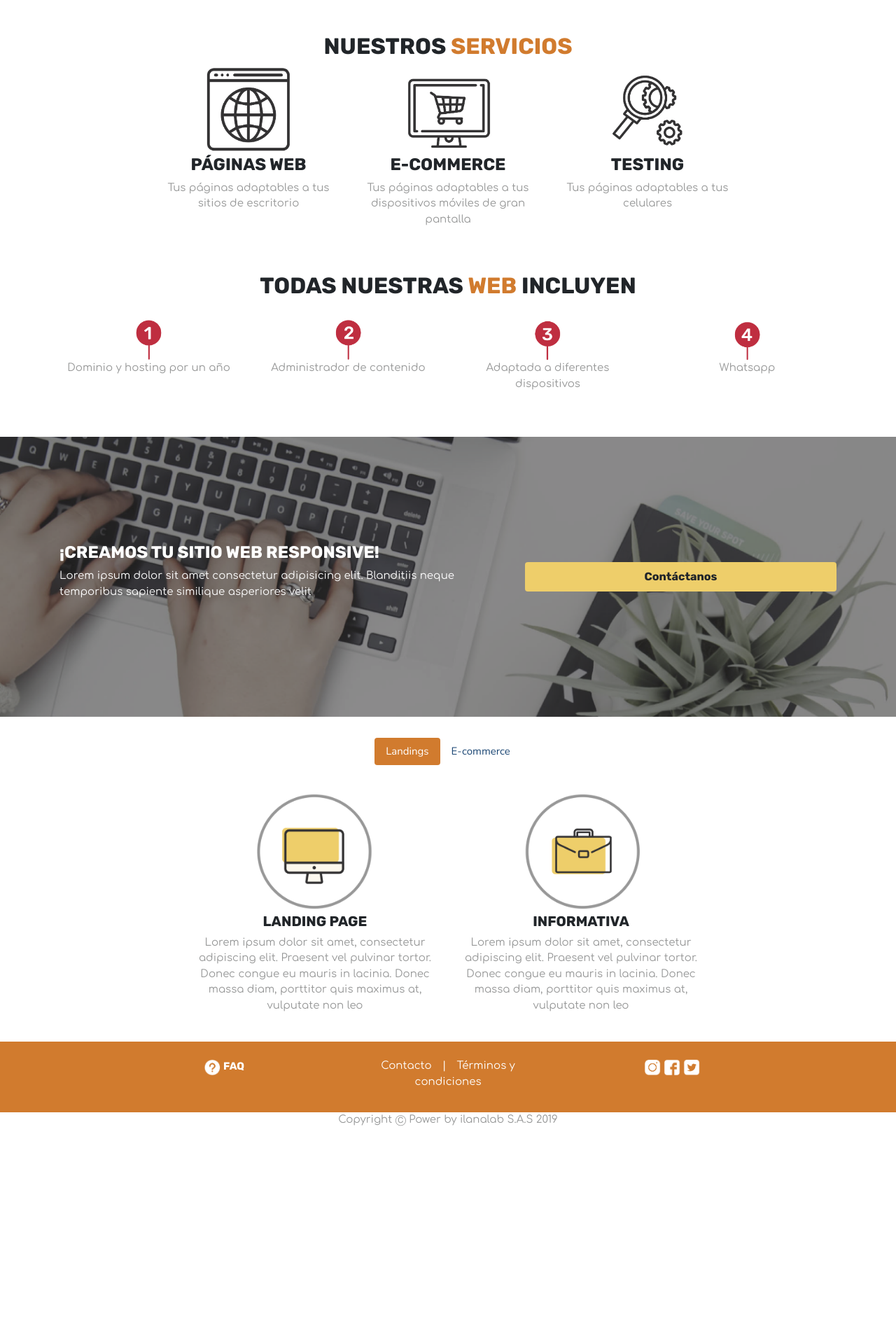
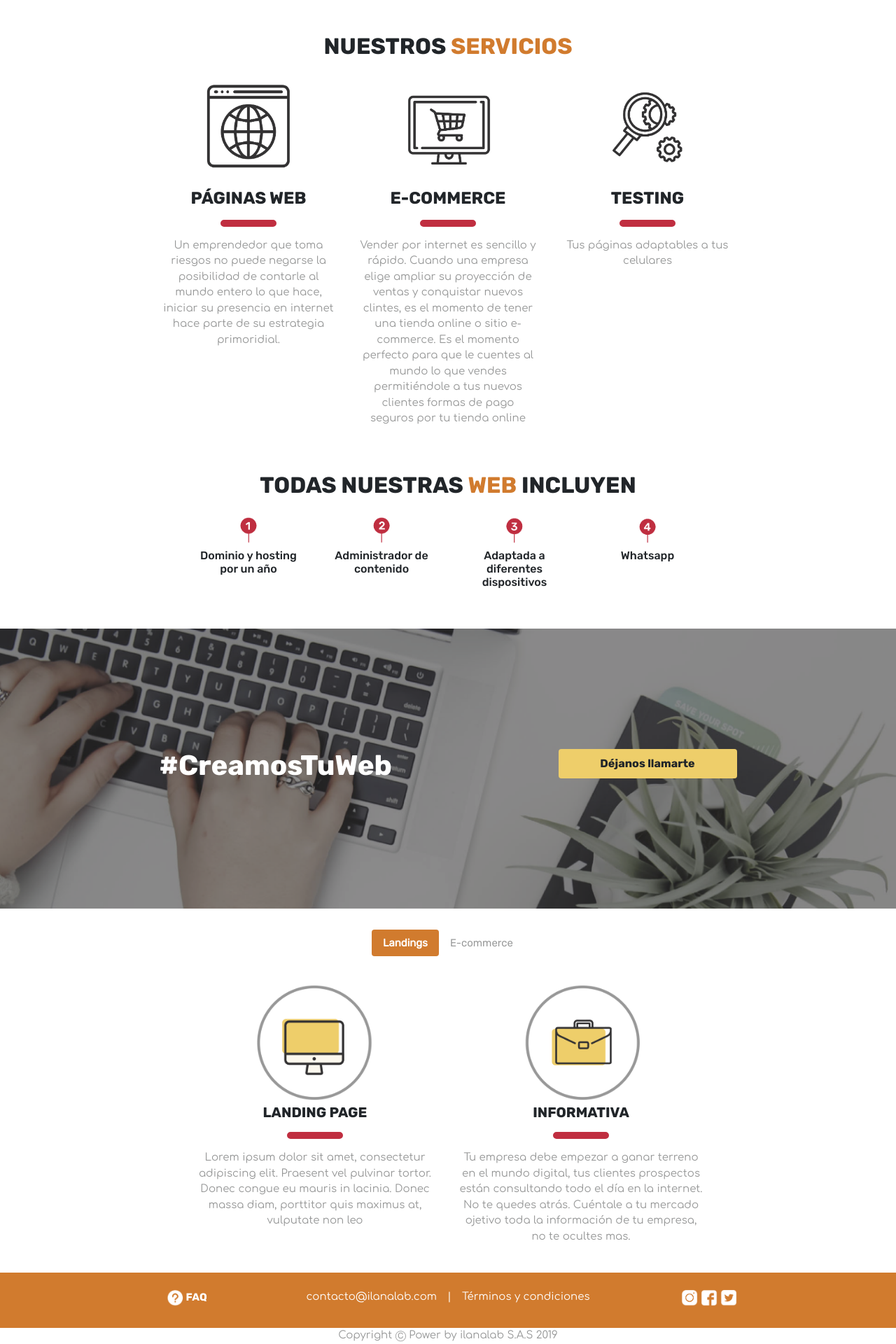
Before and after one commit to dmontoya1/ilanalab-web, a Django app: page / in a window 1280 px wide. Shown: the part 721-2641 px from the top of the page at 70% size. Before the commit the page ends 2330 px from the top, so only its background shows below. Run offline with Django 3.2, Linux system fonts and the light colour scheme; some libraries are stand-ins or nearby versions.

Commit message:
Cristina's suggestions

```diff
--- a/landing/settings.py
+++ b/landing/settings.py
@@ -123,7 +123,7 @@ USE_TZ = True
 STATIC_URL = '/static/'
 
 EMAIL_HOST = 'smtp.sendgrid.net'
-EMAIL_USER = 'Clinket <no-reply@clinket.com>'
+EMAIL_USER = 'ilanalab S.A.S <no-reply@ilanalab.com>'
 EMAIL_HOST_USER = 'apptitud'
 EMAIL_HOST_PASSWORD = 'jkdsjk4534.sd!"'
 EMAIL_PORT = 587
--- a/landing_page/static/css/main.css
+++ b/landing_page/static/css/main.css
@@ -172,11 +172,12 @@ body {
 /* estilos personalizados bootsrap */
 
      a{
-        color: #1d4875;
+        color: #969797;
     }
 
     .nav-pills .nav-link.active{
         background-color: #d17b2e;
+        font-weight: bold;
     }
 
 /* cards section */
--- a/landing_page/templates/landing_page/index.html
+++ b/landing_page/templates/landing_page/index.html
@@ -33,8 +33,22 @@
     font-family: 'Rubik';
     src: URL('{% static 'fonts/Rubik/Rubik-Bold.ttf' %}') format('truetype');
   }
+  @font-face {
+    font-family: 'RubikText';
+    src: URL('{% static 'fonts/Rubik/Rubik-Medium.ttf' %}') format('truetype');
+  }
+  @font-face {
+    font-family: 'RubikTextRegular';
+    src: URL('{% static 'fonts/Rubik/Rubik-Regular.ttf' %}') format('truetype');
+  }
   .titles{
     font-family: 'Rubik';
+  }
+  .itemsRubik{
+    font-family: 'RubikText';
+  }
+  .itemsRubikRegular{
+    font-family: 'RubikTextRegular';
   }
   .IlanaOrange{
     background-color: #d17b2e;
@@ -51,6 +65,11 @@
   p{
     color: #969797;
     font-family: 'Comfortaa';
+  }
+  hr.new5 {
+    border: 5px solid #C02E40;
+    border-radius: 5px;
+    max-width: 70px;
   }
   </style>
 </head>
@@ -83,7 +102,7 @@
       <div class="container">
         <div class="row justify-content-md-cent">
             <div class="col-8">
-                <a class="navbar-brand logo--container" href="#">
+                <a class="navbar-brand logo--container" style="margin-left: 180px;" href="#">
                   <img src="{% static 'img/Recursos-00.png' %}" alt="Logo empresa">
                 </a>
             </div>
@@ -95,8 +114,7 @@
       <div class="container">
         <div class="row justify-content-md-center">
           <div class="col-8">
-            <h2 class="text-white titles">NOS APASIONA<br> COMPARTIR LO QUE<br> DISFRUTAMOS HACER!</h2>
-            <h4 class="">#CreamosTuWeb</h4>
+            <h1 class="text-white titles">NOS APASIONA<br> COMPARTIR LO QUE<br> DISFRUTAMOS HACER!</h2>
           </div>
         </div>
       </div>
@@ -110,20 +128,23 @@
               <h2 class="text-center titles">NUESTROS <span class="IlanaTextOrange">SERVICIOS</span></h2>
           </div>
         </div>
-        <div class="row justify-content-center">
+        <div class="row justify-content-center mt-4">
           <div class="col-lg-3 col-sm-12 text-center">
-              <img class="w-50 mx-auto" src="{% static 'img/Recursos-03.png' %}" />
+              <img class="w-50 mx-auto pb-4" src="{% static 'img/Recursos-03.png' %}" />
               <h4 class="titles">PÁGINAS WEB</h4>
-              <p>Tus páginas adaptables a tus sitios de escritorio</p>
+              <hr class="new5" />
+              <p>Un emprendedor que toma riesgos no puede negarse la posibilidad de contarle al mundo entero lo que hace, iniciar su presencia en internet hace parte de su estrategia primoridial.</p>
           </div>
           <div class="col-lg-3 col-sm-12 text-center">
-              <img class="w-50" src="{% static 'img/Recursos-04.png' %}">
+              <img class="w-50 pb-4" src="{% static 'img/Recursos-04.png' %}">
               <h4 class="titles">E-COMMERCE</h4>
-              <p>Tus páginas adaptables a tus dispositivos móviles de gran pantalla</p>
+              <hr class="new5" />
+              <p>Vender por internet es sencillo y rápido. Cuando una empresa elige ampliar su proyección de ventas y conquistar nuevos clintes, es el momento de tener una tienda online o sitio e-commerce. Es el momento perfecto para que le cuentes al mundo lo que vendes permitiéndole a tus nuevos clientes formas de pago seguros por tu tienda online</p>
           </div>
           <div class="col-lg-3 col-sm-12 text-center">
-              <img class="w-50" src="{% static 'img/Recursos-05.png' %}">
+              <img class="w-50 pb-4" src="{% static 'img/Recursos-05.png' %}">
               <h4 class="titles">TESTING</h4>
+              <hr class="new5" />
               <p>Tus páginas adaptables a tus celulares</p>
           </div>
         </div>
@@ -135,22 +156,22 @@
               <h2 class="titles text-black">TODAS NUESTRAS <span class="IlanaTextOrange">WEB</span> INCLUYEN</h2>
           </div>
         </div>
-        <div class="row pt-3">
-          <div class="text-center col-lg-3 ">
-            <img src="{% static 'img/Recursos-06.png' %}" class="w-25" alt="">
-            <p>Dominio y hosting por un año</p>
+        <div class="row pt-3 justify-content-center">
+          <div class="text-center col-lg-2 ">
+            <img src="{% static 'img/Recursos-06.png' %}" class="w-25 pb-2" alt="">
+            <h6 class="itemsRubik text-black">Dominio y hosting por un año</h6>
           </div>
-          <div class="text-center col-lg-3 ">
-            <img src="{% static 'img/Recursos-07.png' %}" class="w-25" alt="">
-            <p>Administrador de contenido</p>
+          <div class="text-center col-lg-2 ">
+            <img src="{% static 'img/Recursos-07.png' %}" class="w-25 pb-2" alt="">
+            <h6 class="itemsRubik text-black">Administrador de contenido</h6>
           </div>
-          <div class="text-center col-lg-3 ">
-            <img src="{% static 'img/Recursos-08.png' %}" class="w-25" alt="">
-            <p>Adaptada a diferentes dispositivos</p>
+          <div class="text-center col-lg-2 ">
+            <img src="{% static 'img/Recursos-08.png' %}" class="w-25 pb-2" alt="">
+            <h6 class="itemsRubik text-black">Adaptada a diferentes dispositivos</h6>
           </div>
-          <div class="text-center col-lg-3 ">
-            <img src="{% static 'img/Recursos-09.png' %}" class="w-25" alt="">
-            <p>Whatsapp</p>
+          <div class="text-center col-lg-2 ">
+            <img src="{% static 'img/Recursos-09.png' %}" class="w-25 pb-2" alt="">
+            <h6 class="itemsRubik text-black">Whatsapp</h6>
           </div>
         </div>
     </section>
@@ -158,14 +179,13 @@
   <section id="parallax">
       <div class="parallaxImage">
         <div class="container l-5">
-          <div class="row align-items-center">
-            <div class="col-lg-7">
-              <h4 class="titles text-white">¡CREAMOS TU SITIO WEB RESPONSIVE!</h4>
-              <p class="text-white">Lorem ipsum dolor sit amet consectetur adipisicing elit. Blanditiis neque temporibus sapiente similique asperiores velit </p>
+          <div class="row justify-content-center">
+            <div class="col-lg-6">
+              <h1 class="titles text-white">#CreamosTuWeb</h1>
             </div>
-            <div class="col-lg-5 text-center">
+            <div class="col-lg-3 text-center">
                 <button type="button" class="btn titles btn-block py-2 IlanaYellow text-black" data-toggle="modal" data-target="#exampleModal">
-                    Contáctanos
+                  Déjanos llamarte
                 </button>
             </div>
           </div>
@@ -206,6 +226,10 @@
                       </div>
                       {{form.celular.errors}}
                   </div>
+                  <div class="form-check text-center">
+                    <input type="checkbox" class="form-check-input" id="exampleCheck1">
+                    <label class="form-check-label" for="exampleCheck1">Acepto los <a href="">Términos y condiciones</a></label>
+                  </div>
                   <div class="text-center mt-4">
                       <input type="submit" class="btn btn-block py-2 IlanaYellow text-black titles" value="Enviar">
                   </div>
@@ -221,10 +245,10 @@
       <div class="container">
         <ul class="nav nav-pills mb-3 list--pages" id="pills-tab" role="tablist">
           <li class="nav-item">
-            <a class="nav-link active" id="pills-home-tab" data-toggle="pill" href="#pills-home" role="tab" aria-controls="pills-home" aria-selected="true">Landings</a>
+            <a class="nav-link active itemsRubikRegular" id="pills-home-tab" data-toggle="pill" href="#pills-home" role="tab" aria-controls="pills-home" aria-selected="true">Landings</a>
           </li>
           <li class="nav-item">
-            <a class="nav-link" id="pills-profile-tab" data-toggle="pill" href="#pills-profile" role="tab" aria-controls="pills-profile" aria-selected="false">E-commerce</a>
+            <a class="nav-link itemsRubikRegular" id="pills-profile-tab" data-toggle="pill" href="#pills-profile" role="tab" aria-controls="pills-profile" aria-selected="false" >E-commerce</a>
           </li>
         </ul>
         <div class="tab-content" id="pills-tabContent">
@@ -233,12 +257,14 @@
               <div class="col-lg-4 text-center">
                   <img class="img-fluid w-50" src="{% static 'img/Recursos-11.png' %}" alt="">
                   <h5 class="text-center titles">LANDING PAGE</h5>
+                  <hr class="new5" />
                   <p>Lorem ipsum dolor sit amet, consectetur adipiscing elit. Praesent vel pulvinar tortor. Donec congue eu mauris in lacinia. Donec massa diam, porttitor quis maximus at, vulputate non leo</p>
               </div>
               <div class="col-lg-4 text-center">
                   <img class="img-fluid w-50" src="{% static 'img/Recursos-12.png' %}" alt="">
                   <h5 class="text-center titles">INFORMATIVA</h5>
-                  <p>Lorem ipsum dolor sit amet, consectetur adipiscing elit. Praesent vel pulvinar tortor. Donec congue eu mauris in lacinia. Donec massa diam, porttitor quis maximus at, vulputate non leo</p>
+                  <hr class="new5" />
+                  <p>Tu empresa debe empezar a ganar terreno en el mundo digital, tus clientes prospectos están consultando todo el día en la internet. No te quedes atrás. Cuéntale a tu mercado ojetivo toda la información de tu empresa, no te ocultes mas.</p>
               </div>
             </div>
           </div>
@@ -264,14 +290,14 @@
   <footer>
     <div class="container-fluid mt-4 IlanaOrange">
       <div class="row pt-4 pb-3 justify-content-center">
-          <div class="col-lg-3 text-center">
+          <div class="col-lg-2 text-center">
             <img style="height: 24px;" src="{% static 'img/Recursos-14.png' %}" alt="FAQ">
             <span class="titles text-white">FAQ</span>
           </div>
-          <div class="col-lg-3 text-center right-divider">
-                <p class="text-white">Contacto&emsp;|&emsp;Términos y condiciones</p>
+          <div class="col-lg-5 text-center right-divider">
+                <p class="text-white">contacto@ilanalab.com&emsp;|&emsp;Términos y condiciones</p>
           </div>
-          <div class="col-lg-3 text-center">
+          <div class="col-lg-2 text-center">
             <img class="IlanaIcons" src="{% static 'img/Recursos-15.png' %}" alt="Instagram">
             <img class="IlanaIcons" src="{% static 'img/Recursos-16.png' %}" alt="Facebook">
             <img class="IlanaIcons" src="{% static 'img/Recursos-17.png' %}" alt="Twitter">
```
